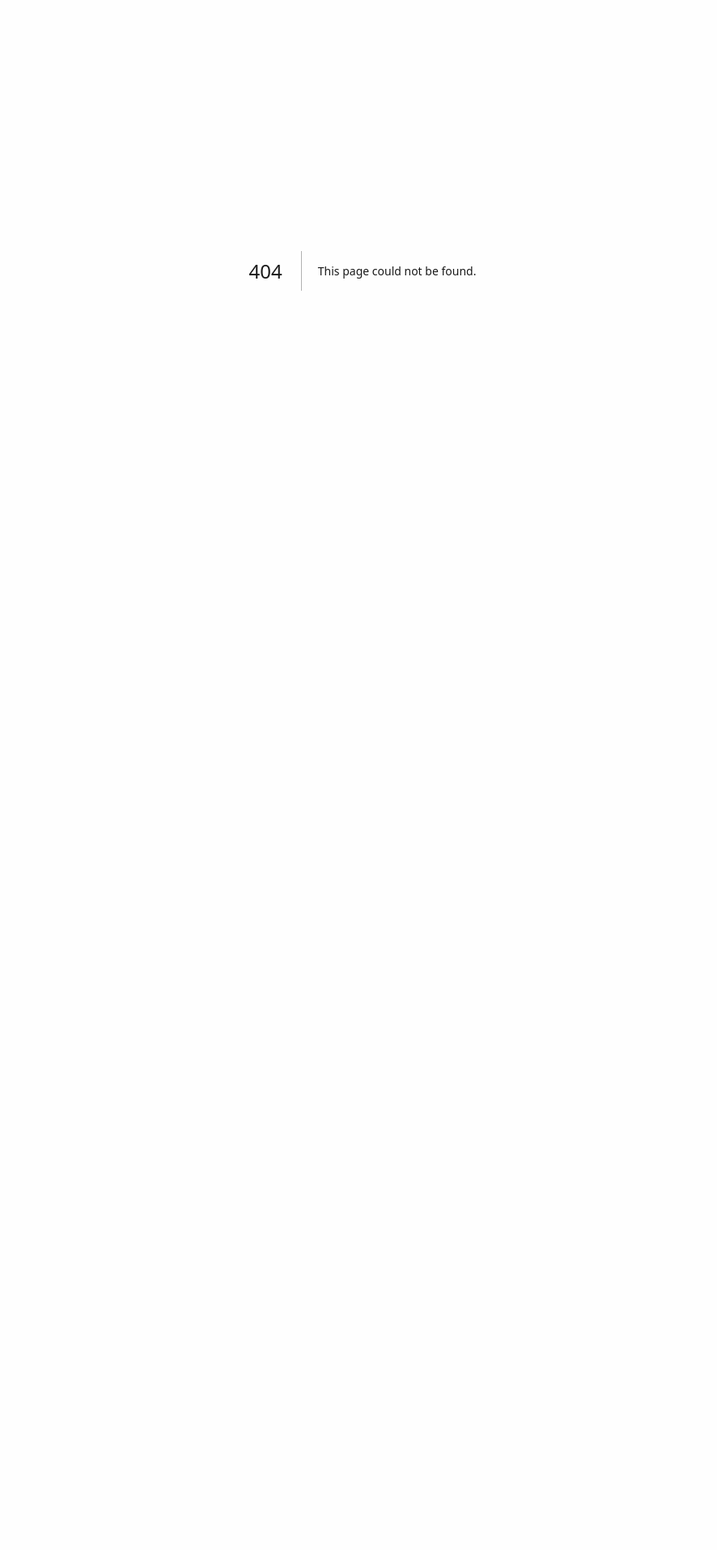
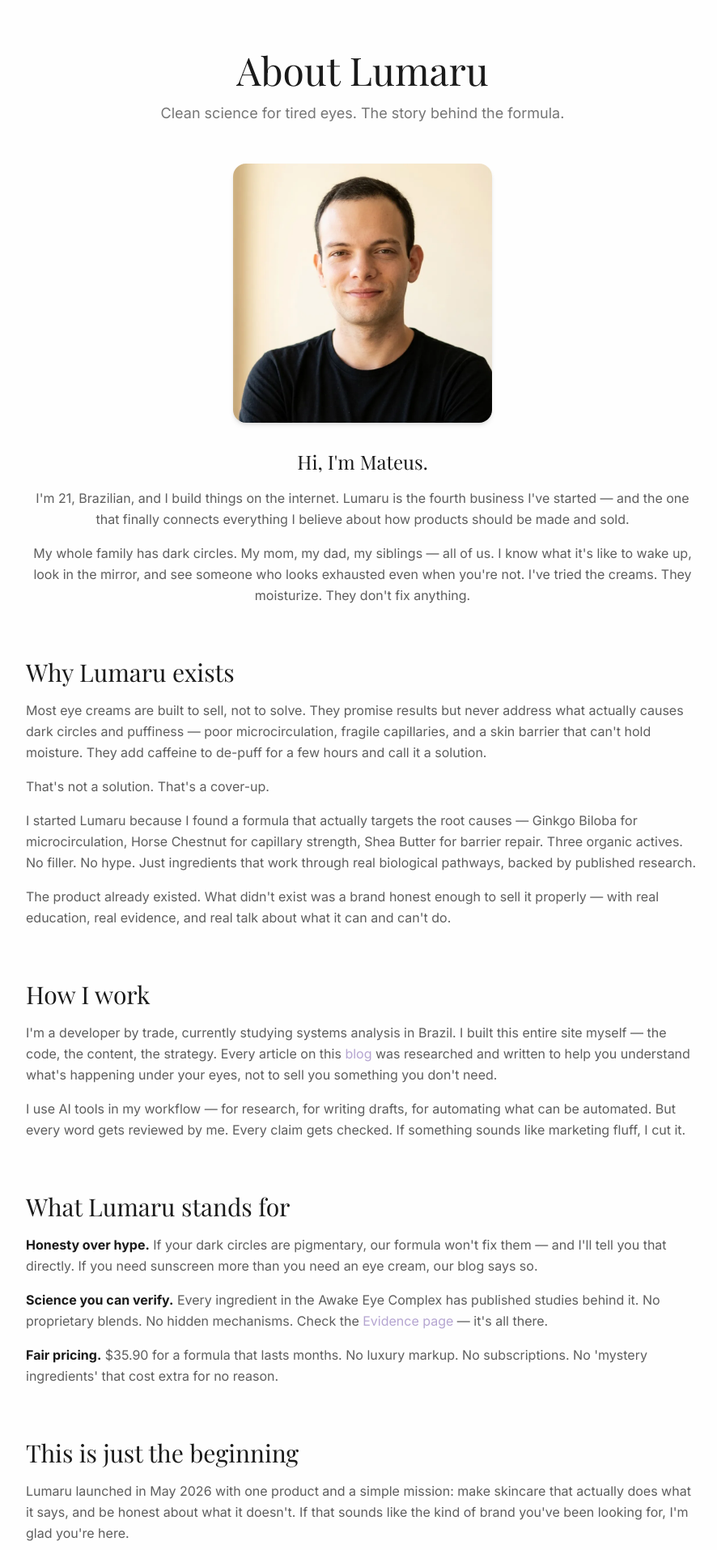
Before and after one commit to mateushahndev/lumaru, a Next.js app: page /about in a window 1280 px wide. Before the commit this address had no page. Shown: the part 66-1980 px from the top of the page at 81% size, without its empty margins (192-1078 px from the left). Before the commit the page ends 800 px from the top, so only its background shows below. Built offline with nearby package versions, Linux system fonts and the light colour scheme.

Commit message:
feat: add about page with founder story and mission

```diff
--- /dev/null
+++ b/app/about/page.tsx
@@ -0,0 +1,144 @@
+import type { Metadata } from "next";
+import Image from "next/image";
+import Link from "next/link";
+import Navbar from "@/components/landing/Navbar";
+import Footer from "@/components/landing/Footer";
+import LastUpdated from "@/components/LastUpdated";
+
+export const metadata: Metadata = {
+  title: "About Lumaru — Clean Science for Tired Eyes | Lumaru",
+  description:
+    "Meet Mateus Hahn, the 21-year-old founder behind Lumaru. Built for tired eyes, honest skincare, and real science. No hype, no filler.",
+  openGraph: {
+    title: "About Lumaru — Clean Science for Tired Eyes",
+    description:
+      "Meet Mateus Hahn, the 21-year-old founder behind Lumaru. Built for tired eyes, honest skincare, and real science.",
+    url: "https://lumaruskin.com/about",
+    type: "website",
+  },
+  alternates: {
+    canonical: "https://lumaruskin.com/about",
+  },
+  robots: {
+    index: true,
+    follow: true,
+  },
+};
+
+export default function AboutPage() {
+  return (
+    <>
+      <Navbar />
+      <main className="min-h-screen bg-background pt-32 pb-20">
+        <div className="max-w-4xl mx-auto px-4 sm:px-6 lg:px-8">
+          {/* Header */}
+          <div className="text-center mb-12">
+            <h1 className="text-3xl md:text-4xl lg:text-5xl font-display text-text mb-4">
+              About Lumaru
+            </h1>
+            <p className="text-text/60 text-lg max-w-2xl mx-auto">
+              Clean science for tired eyes. The story behind the formula.
+            </p>
+          </div>
+
+          {/* Seção 1 — Foto + apresentação (layout reformulado) */}
+          <div className="mb-16">
+            <div className="flex flex-col items-center gap-8 mb-6">
+              {/* Foto maior */}
+              <div className="relative w-64 h-64 md:w-80 md:h-80 rounded-2xl overflow-hidden shadow-md">
+                <Image
+                  src="/images/about/mateus-hahn.webp"
+                  alt="Mateus Hahn, founder of Lumaru"
+                  width={600}
+                  height={600}
+                  className="w-full h-full object-cover"
+                  priority
+                />
+              </div>
+              <div className="text-center">
+                <h2 className="text-2xl font-display text-text mb-4">Hi, I'm Mateus.</h2>
+                <p className="text-text/70 leading-relaxed mb-4">
+                  I'm 21, Brazilian, and I build things on the internet. Lumaru is the fourth business I've started — and the one that finally connects everything I believe about how products should be made and sold.
+                </p>
+                <p className="text-text/70 leading-relaxed">
+                  My whole family has dark circles. My mom, my dad, my siblings — all of us. I know what it's like to wake up, look in the mirror, and see someone who looks exhausted even when you're not. I've tried the creams. They moisturize. They don't fix anything.
+                </p>
+              </div>
+            </div>
+          </div>
+
+          {/* Seção 2 — Why Lumaru exists */}
+          <div className="mb-16">
+            <h2 className="text-2xl md:text-3xl font-display text-text mb-4">
+              Why Lumaru exists
+            </h2>
+            <div className="space-y-4 text-text/70 leading-relaxed">
+              <p>
+                Most eye creams are built to sell, not to solve. They promise results but never address what actually causes dark circles and puffiness — poor microcirculation, fragile capillaries, and a skin barrier that can't hold moisture. They add caffeine to de-puff for a few hours and call it a solution.
+              </p>
+              <p>
+                That's not a solution. That's a cover-up.
+              </p>
+              <p>
+                I started Lumaru because I found a formula that actually targets the root causes — Ginkgo Biloba for microcirculation, Horse Chestnut for capillary strength, Shea Butter for barrier repair. Three organic actives. No filler. No hype. Just ingredients that work through real biological pathways, backed by published research.
+              </p>
+              <p>
+                The product already existed. What didn't exist was a brand honest enough to sell it properly — with real education, real evidence, and real talk about what it can and can't do.
+              </p>
+            </div>
+          </div>
+
+          {/* Seção 3 — How I work */}
+          <div className="mb-16">
+            <h2 className="text-2xl md:text-3xl font-display text-text mb-4">
+              How I work
+            </h2>
+            <div className="space-y-4 text-text/70 leading-relaxed">
+              <p>
+                I'm a developer by trade, currently studying systems analysis in Brazil. I built this entire site myself — the code, the content, the strategy. Every article on this <Link href="/blog" className="text-primary hover:underline">blog</Link> was researched and written to help you understand what's happening under your eyes, not to sell you something you don't need.
+              </p>
+              <p>
+                I use AI tools in my workflow — for research, for writing drafts, for automating what can be automated. But every word gets reviewed by me. Every claim gets checked. If something sounds like marketing fluff, I cut it.
+              </p>
+            </div>
+          </div>
+
+          {/* Seção 4 — What Lumaru stands for */}
+          <div className="mb-16">
+            <h2 className="text-2xl md:text-3xl font-display text-text mb-4">
+              What Lumaru stands for
+            </h2>
+            <div className="space-y-4 text-text/70 leading-relaxed">
+              <p>
+                <strong className="text-text">Honesty over hype.</strong> If your dark circles are pigmentary, our formula won't fix them — and I'll tell you that directly. If you need sunscreen more than you need an eye cream, our blog says so.
+              </p>
+              <p>
+                <strong className="text-text">Science you can verify.</strong> Every ingredient in the Awake Eye Complex has published studies behind it. No proprietary blends. No hidden mechanisms. Check the <Link href="/evidence" className="text-primary hover:underline">Evidence page</Link> — it's all there.
+              </p>
+              <p>
+                <strong className="text-text">Fair pricing.</strong> $35.90 for a formula that lasts months. No luxury markup. No subscriptions. No 'mystery ingredients' that cost extra for no reason.
+              </p>
+            </div>
+          </div>
+
+          {/* Seção 5 — Fechamento */}
+          <div className="mb-12">
+            <h2 className="text-2xl md:text-3xl font-display text-text mb-4">
+              This is just the beginning
+            </h2>
+            <p className="text-text/70 leading-relaxed mb-6">
+              Lumaru launched in May 2026 with one product and a simple mission: make skincare that actually does what it says, and be honest about what it doesn't. If that sounds like the kind of brand you've been looking for, I'm glad you're here.
+            </p>
+            <p className="text-text text-lg font-medium">
+              — Mateus
+            </p>
+          </div>
+
+          {/* Last Updated */}
+          <LastUpdated date="2026-05-24" />
+        </div>
+      </main>
+      <Footer />
+    </>
+  );
+}
--- a/components/landing/Footer.tsx
+++ b/components/landing/Footer.tsx
@@ -43,6 +43,11 @@ export default function Footer() {
           <div className="space-y-3">
             <h4 className="font-semibold text-text">About</h4>
             <ul className="space-y-2 text-sm text-text/60">
+              <li>
+                <Link href="/about" className="hover:text-primary transition-colors duration-300">
+                  About
+                </Link>
+              </li>
               <li>
                 <Link href="/our-standards" className="hover:text-primary transition-colors duration-300">
                   Our Standards
```
Also changed, not shown: public/images/about/mateus-hahn.webp (added).
